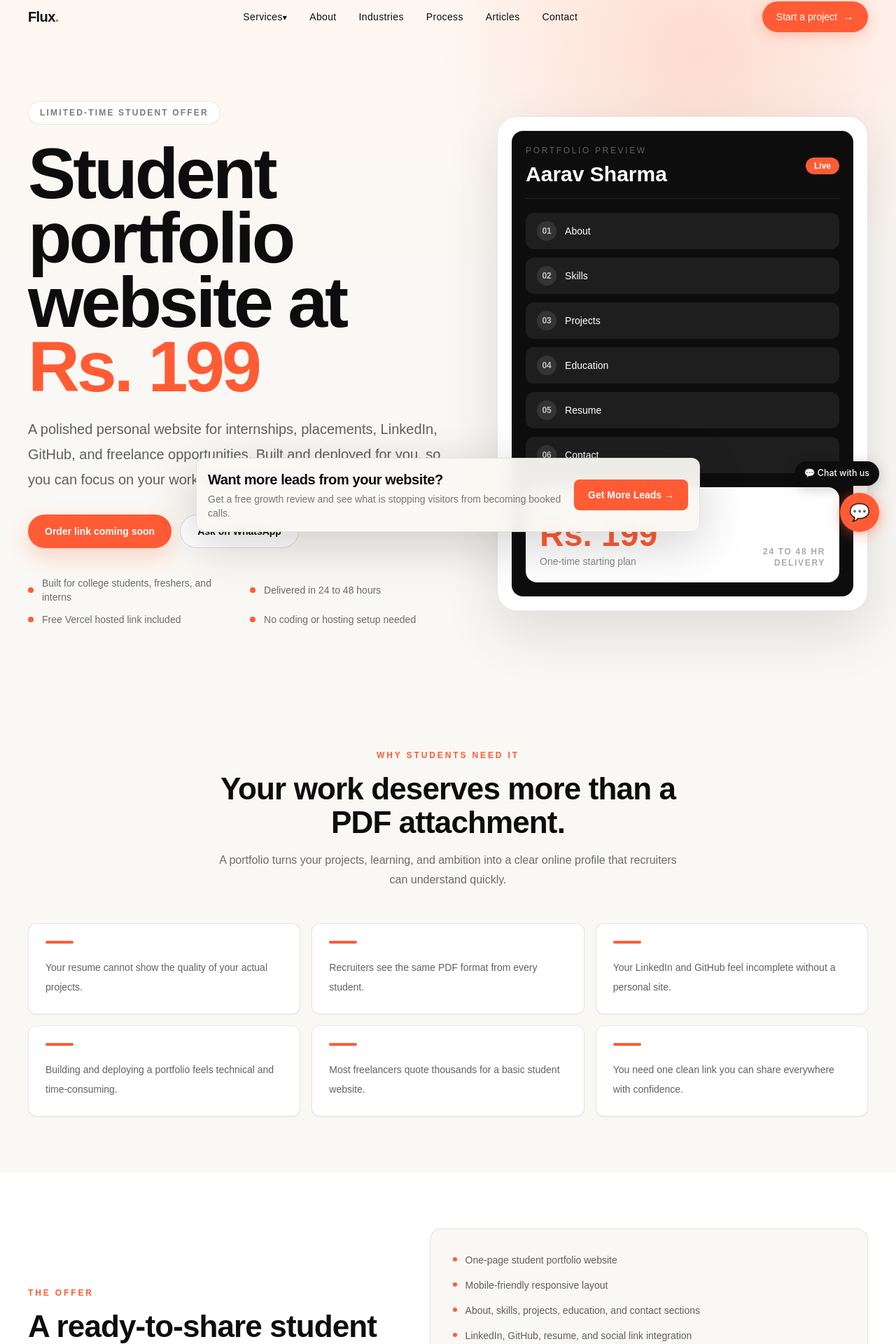
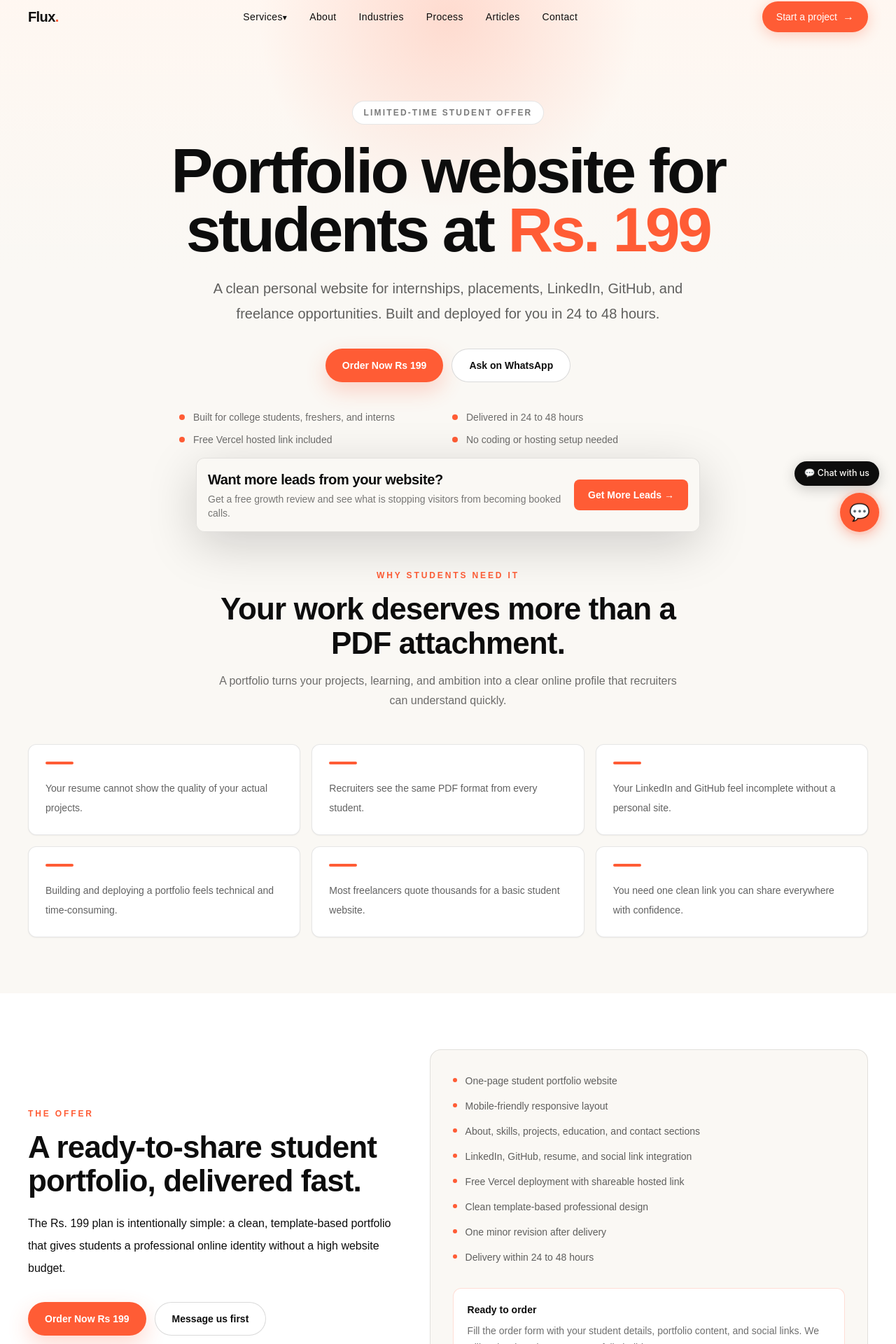
Before and after one commit to dev-gagandeep/Flux-Media-Creations, a Next.js app: page /student-portfolio in a window 1280 px wide. Shown: the part 16-1936 px from the top of the page at 70% size. Built offline with nearby package versions, Linux system fonts and the light colour scheme; a web font is replaced by a local one.

Commit message:
Refine student portfolio landing page

```diff
--- a/src/app/student-portfolio/page.tsx
+++ b/src/app/student-portfolio/page.tsx
@@ -3,7 +3,7 @@ import { SITE } from "@/lib/constants";
 import { generateMeta } from "@/lib/seo";
 
 const WHATSAPP_LINK = `https://wa.me/${SITE.whatsappIndia}`;
-const ORDER_FORM_LINK = "#order-soon";
+const ORDER_FORM_LINK = "https://forms.gle/fyfz3YE89Gu8rMQGA";
 
 export const metadata: Metadata = generateMeta({
   absoluteTitle: "Student Portfolio Website at Rs. 199",
@@ -46,7 +46,7 @@ const benefits = [
   },
   {
     title: "Make Projects Easier to Understand",
-    body: "Present project goals, tools used, screenshots, GitHub links, and live demos in one structured place.",
+    body: "Present project goals, tools used, screenshots, GitHub links, and outcomes in one structured place.",
   },
   {
     title: "Upgrade Your LinkedIn Presence",
@@ -141,21 +141,6 @@ const addOns = [
   ["Premium animated design", "Rs. 299"],
 ];
 
-const demoTypes = [
-  {
-    title: "Developer Portfolio",
-    body: "For B.Tech, BCA, MCA, and self-taught students who want to present projects, tech stack, GitHub, and resume links clearly.",
-  },
-  {
-    title: "Designer Portfolio",
-    body: "For design students who need a polished page for case studies, Behance, Figma, visual projects, and creative experience.",
-  },
-  {
-    title: "Business Student Portfolio",
-    body: "For BBA, MBA, commerce, and non-tech students who want to show internships, achievements, leadership, and career goals.",
-  },
-];
-
 const faqItems = [
   {
     question: "What is included in the Rs. 199 plan?",
@@ -183,9 +168,9 @@ const faqItems = [
       "Yes. Content writing can be added for Rs. 99 if you want your details turned into clean student-friendly copy.",
   },
   {
-    question: "When will the order form be available?",
+    question: "How do I place an order?",
     answer:
-      "The order CTAs are ready for the form link. Once the final form URL is added, every order button on this page can point directly to it.",
+      "Click any Order Now Rs 199 button, fill the form, and share the details requested there. We will use that information to start your student portfolio.",
   },
 ];
 
@@ -193,6 +178,8 @@ function PrimaryCTA({ children, className = "" }: { children: React.ReactNode; c
   return (
     <a
       href={ORDER_FORM_LINK}
+      target="_blank"
+      rel="noopener noreferrer"
       className={`inline-flex min-h-12 items-center justify-center rounded-full bg-flux px-6 py-3 text-sm font-semibold text-white shadow-[0_12px_30px_rgba(255,92,53,0.24)] transition duration-300 hover:-translate-y-0.5 hover:bg-flux-dark ${className}`}
     >
       {children}
@@ -237,67 +224,29 @@ function CheckList({ items }: { items: string[] }) {
 export default function StudentPortfolioPage() {
   return (
     <div className="bg-cream text-ink">
-      <section className="relative overflow-hidden px-6 pb-16 pt-32 md:px-10 md:pb-24 md:pt-40">
-        <div className="absolute inset-x-0 top-0 h-[520px] bg-[radial-gradient(circle_at_78%_18%,rgba(255,92,53,0.18),transparent_34%),linear-gradient(180deg,#fff7f1_0%,rgba(250,248,244,0)_78%)]" />
-        <div className="relative mx-auto grid max-w-[1200px] items-center gap-12 lg:grid-cols-[1.08fr_0.92fr]">
-          <div>
+      <section className="relative overflow-hidden px-6 pb-16 pt-32 text-center md:px-10 md:pb-24 md:pt-40">
+        <div className="absolute inset-x-0 top-0 h-[520px] bg-[radial-gradient(circle_at_50%_8%,rgba(255,92,53,0.18),transparent_34%),linear-gradient(180deg,#fff7f1_0%,rgba(250,248,244,0)_78%)]" />
+        <div className="relative mx-auto max-w-4xl">
           <div className="mb-6 inline-flex rounded-full border border-ink/10 bg-white px-4 py-2 text-xs font-semibold uppercase tracking-[0.18em] text-ink/55">
             Limited-time student offer
           </div>
-            <h1 className="font-display text-[clamp(3rem,8vw,7rem)] font-semibold leading-[0.9] tracking-[-0.04em]">
-              Student portfolio website at <span className="text-flux">Rs. 199</span>
+          <h1 className="font-display text-[clamp(2.8rem,7vw,5.8rem)] font-semibold leading-[0.94] tracking-[-0.04em]">
+            Portfolio website for students at <span className="text-flux">Rs. 199</span>
           </h1>
-            <p className="mt-6 max-w-2xl text-lg leading-8 text-ink/65 md:text-xl md:leading-9">
-              A polished personal website for internships, placements, LinkedIn, GitHub, and freelance opportunities. Built and deployed for you, so you can focus on your work instead of setup.
+          <p className="mx-auto mt-6 max-w-2xl text-lg leading-8 text-ink/65 md:text-xl md:leading-9">
+            A clean personal website for internships, placements, LinkedIn, GitHub, and freelance opportunities. Built and deployed for you in 24 to 48 hours.
           </p>
-            <div className="mt-8 flex flex-col gap-3 sm:flex-row">
-              <PrimaryCTA>Order link coming soon</PrimaryCTA>
+          <div className="mt-8 flex flex-col justify-center gap-3 sm:flex-row">
+            <PrimaryCTA>Order Now Rs 199</PrimaryCTA>
             <SecondaryCTA href={WHATSAPP_LINK}>Ask on WhatsApp</SecondaryCTA>
           </div>
-            <div className="mt-10 grid gap-3 sm:grid-cols-2">
+          <div className="mx-auto mt-10 grid max-w-3xl gap-3 text-left sm:grid-cols-2">
             {trustItems.map((item) => (
               <div key={item} className="flex items-center gap-3 text-sm font-medium text-ink/60">
                 <span className="h-2 w-2 rounded-full bg-flux" />
                 <span>{item}</span>
               </div>
             ))}
-            </div>
-          </div>
-
-          <div className="rounded-[28px] border border-ink/10 bg-white p-5 shadow-[0_30px_80px_rgba(13,13,13,0.12)]">
-            <div className="rounded-2xl bg-ink p-5 text-white">
-              <div className="flex items-center justify-between border-b border-white/10 pb-4">
-                <div>
-                  <p className="text-xs uppercase tracking-[0.22em] text-white/35">Portfolio preview</p>
-                  <p className="mt-2 font-display text-3xl font-semibold">Aarav Sharma</p>
-                </div>
-                <div className="rounded-full bg-flux px-3 py-1 text-xs font-semibold">Live</div>
-              </div>
-              <div className="grid gap-3 py-5">
-                {["About", "Skills", "Projects", "Education", "Resume", "Contact"].map((item, index) => (
-                  <div key={item} className="flex items-center gap-3 rounded-xl bg-white/[0.07] px-4 py-3">
-                    <span className="flex h-7 w-7 items-center justify-center rounded-full bg-white/10 text-xs font-semibold text-white/70">
-                      {String(index + 1).padStart(2, "0")}
-                    </span>
-                    <span className="text-sm font-medium text-white/78">{item}</span>
-                  </div>
-                ))}
-              </div>
-              <div className="rounded-2xl bg-white p-5 text-ink">
-                <p className="text-xs uppercase tracking-[0.2em] text-ink/35">Student plan</p>
-                <div className="mt-2 flex items-end justify-between gap-4">
-                  <div>
-                    <p className="font-display text-5xl font-semibold text-flux">Rs. 199</p>
-                    <p className="mt-1 text-sm text-ink/50">One-time starting plan</p>
-                  </div>
-                  <div className="text-right text-xs font-semibold uppercase tracking-[0.14em] text-ink/35">
-                    24 to 48 hr
-                    <br />
-                    delivery
-                  </div>
-                </div>
-              </div>
-            </div>
           </div>
         </div>
       </section>
@@ -331,16 +280,16 @@ export default function StudentPortfolioPage() {
               The Rs. 199 plan is intentionally simple: a clean, template-based portfolio that gives students a professional online identity without a high website budget.
             </p>
             <div className="mt-8 flex flex-col gap-3 sm:flex-row">
-              <PrimaryCTA>Order once the form is live</PrimaryCTA>
+              <PrimaryCTA>Order Now Rs 199</PrimaryCTA>
               <SecondaryCTA href={WHATSAPP_LINK}>Message us first</SecondaryCTA>
             </div>
           </div>
           <div className="rounded-2xl border border-ink/10 bg-cream p-6 md:p-8">
             <CheckList items={includedItems} />
-            <div id="order-soon" className="mt-8 rounded-xl border border-flux/20 bg-white p-5">
-              <p className="text-sm font-semibold text-ink">Order form status</p>
+            <div className="mt-8 rounded-xl border border-flux/20 bg-white p-5">
+              <p className="text-sm font-semibold text-ink">Ready to order</p>
               <p className="mt-2 text-sm leading-6 text-ink/60">
-                The order buttons are prepared for your form link. Send the final URL later and the CTAs can be updated across the page.
+                Fill the order form with your student details, portfolio content, and social links. We will review it and start your portfolio build.
               </p>
             </div>
           </div>
@@ -414,7 +363,7 @@ export default function StudentPortfolioPage() {
                   <CheckList items={plan.features} />
                 </div>
                 {plan.featured ? (
-                  <PrimaryCTA className="mt-8 w-full">Order link coming soon</PrimaryCTA>
+                  <PrimaryCTA className="mt-8 w-full">Order Now Rs 199</PrimaryCTA>
                 ) : (
                   <SecondaryCTA href={WHATSAPP_LINK} className="mt-8 w-full">Discuss this plan</SecondaryCTA>
                 )}
@@ -431,38 +380,6 @@ export default function StudentPortfolioPage() {
                 </div>
               ))}
             </div>
-          </div>
-        </div>
-      </section>
-
-      <section className="bg-white px-6 py-20 md:px-10">
-        <div className="mx-auto max-w-[1200px]">
-          <div className="mx-auto max-w-2xl text-center">
-            <SectionLabel>Portfolio styles</SectionLabel>
-            <h2 className="font-display text-headline font-semibold">Student-friendly examples without the generic feel.</h2>
-          </div>
-          <div className="mt-12 grid gap-5 lg:grid-cols-3">
-            {demoTypes.map((demo) => (
-              <div key={demo.title} className="overflow-hidden rounded-2xl border border-ink/10 bg-cream">
-                <div className="h-44 border-b border-ink/10 bg-[linear-gradient(135deg,#0D0D0D_0%,#252525_52%,#FF5C35_100%)] p-5">
-                  <div className="h-full rounded-xl border border-white/15 bg-white/10 p-4">
-                    <div className="h-3 w-24 rounded-full bg-white/40" />
-                    <div className="mt-8 h-5 w-36 rounded-full bg-white/75" />
-                    <div className="mt-3 h-3 w-52 max-w-full rounded-full bg-white/30" />
-                    <div className="mt-6 grid grid-cols-3 gap-2">
-                      <div className="h-12 rounded-lg bg-white/20" />
-                      <div className="h-12 rounded-lg bg-white/20" />
-                      <div className="h-12 rounded-lg bg-white/20" />
-                    </div>
-                  </div>
-                </div>
-                <div className="p-6">
-                  <h3 className="font-display text-2xl font-semibold">{demo.title}</h3>
-                  <p className="mt-3 text-sm leading-7 text-ink/62">{demo.body}</p>
-                  <p className="mt-5 text-xs font-semibold uppercase tracking-[0.18em] text-flux">Demo links can be added later</p>
-                </div>
-              </div>
-            ))}
           </div>
         </div>
       </section>
@@ -497,7 +414,7 @@ export default function StudentPortfolioPage() {
             Get a clean portfolio page at Rs. 199, share your work professionally, and add one stronger asset to every application.
           </p>
           <div className="mt-8 flex flex-col justify-center gap-3 sm:flex-row">
-            <PrimaryCTA>Order link coming soon</PrimaryCTA>
+            <PrimaryCTA>Order Now Rs 199</PrimaryCTA>
             <SecondaryCTA href={WHATSAPP_LINK}>Chat on WhatsApp</SecondaryCTA>
           </div>
           <p className="mt-5 text-xs uppercase tracking-[0.16em] text-white/30">No coding needed. Free Vercel link. 24 to 48 hour delivery.</p>
```
Lines whose indentation alone changed are shown as unchanged.
